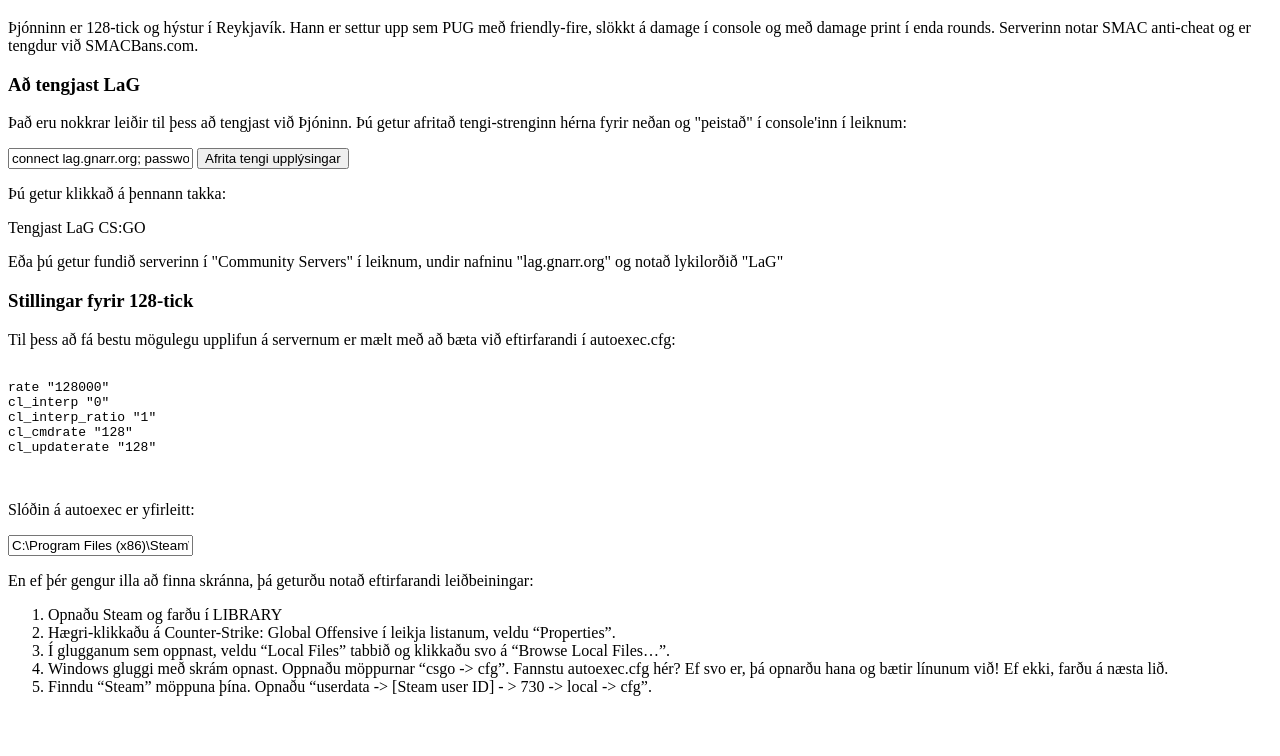
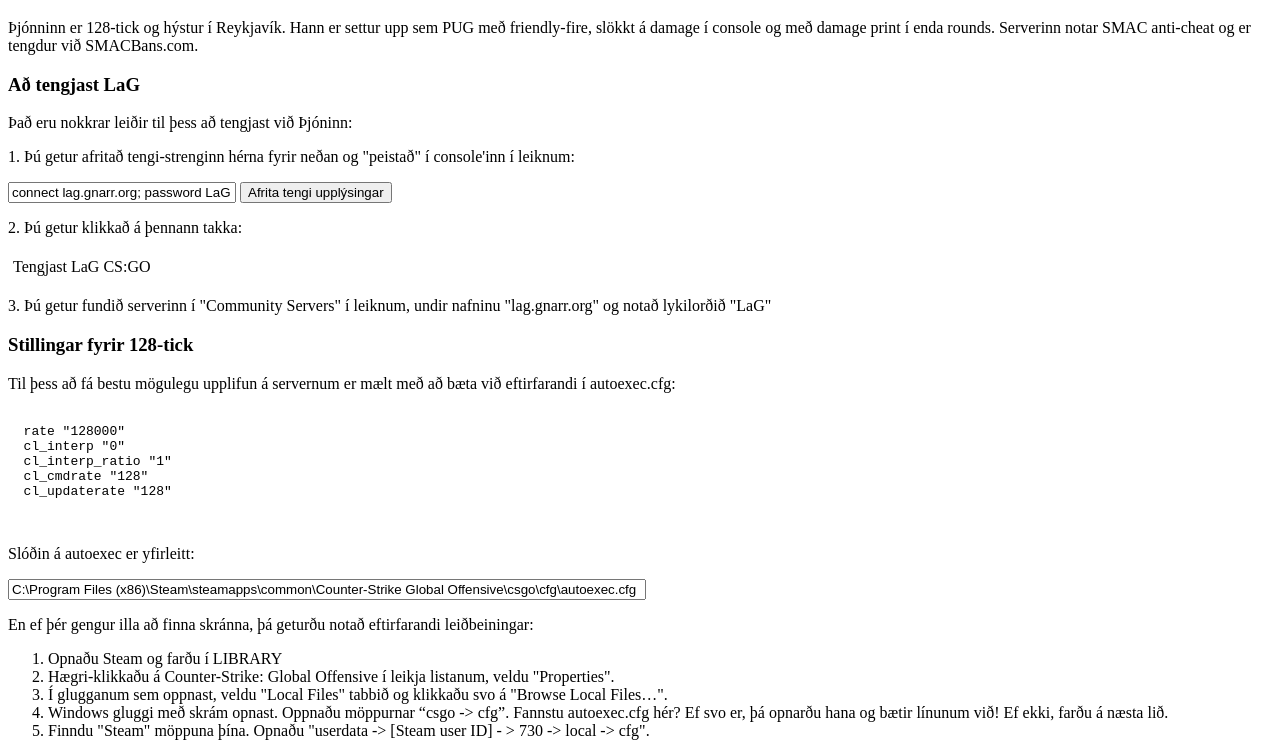
Before and after one commit to gnarr/gnarr.github.io, a plain HTML site: page index.html in a window 1280 px wide. Shown: the part 61-817 px from the top of the page. Drawn offline with Linux system fonts and the light colour scheme.

Commit message:
Update index.html

```diff
--- a/index.html
+++ b/index.html
@@ -9,6 +9,7 @@
 
       text-decoration: none;
       color: initial;
+      padding: 5px;
     }
     </style>
     <script>
@@ -28,37 +29,38 @@
 
   <h3>Að tengjast LaG</h3>
 
-  <p>Það eru nokkrar leiðir til þess að tengjast við Þjóninn. Þú getur afritað tengi-strenginn hérna fyrir neðan og "peistað" í console'inn í leiknum:</p>
-<input type="text" value="connect lag.gnarr.org; password LaG" id="connectionString" readonly>
+  <p>Það eru nokkrar leiðir til þess að tengjast við Þjóninn:</p>
+
+  <p>1. Þú getur afritað tengi-strenginn hérna fyrir neðan og "peistað" í console'inn í leiknum:</p>
+<input type="text" value="connect lag.gnarr.org; password LaG" id="connectionString" style="width: 220px;" readonly>
 <button onclick="copyToClipboard()">Afrita tengi upplýsingar</button>
 
-  <p>Þú getur klikkað á þennann takka: </p>
+  <p>2. Þú getur klikkað á þennann takka: </p>
   <a href="steam://connect/lag.gnarr.org/LaG" class="button">Tengjast LaG CS:GO</a>
 
-  <p>Eða þú getur fundið serverinn í "Community Servers" í leiknum, undir nafninu "lag.gnarr.org" og notað lykilorðið "LaG"</p>
+  <p>3. Þú getur fundið serverinn í "Community Servers" í leiknum, undir nafninu "lag.gnarr.org" og notað lykilorðið "LaG"</p>
 
   <h3>Stillingar fyrir 128-tick</h3>
 
   <p>Til þess að fá bestu mögulegu upplifun á servernum er mælt með að bæta við eftirfarandi í autoexec.cfg:</p>
-
   <pre>
     <code>
-rate "128000"
-cl_interp "0"
-cl_interp_ratio "1"
-cl_cmdrate "128"
-cl_updaterate "128"
+  rate "128000"
+  cl_interp "0"
+  cl_interp_ratio "1"
+  cl_cmdrate "128"
+  cl_updaterate "128"
     </code>
   </pre>
   <p>Slóðin á autoexec er yfirleitt:</p>
-  <input type="text" value="C:\Program Files (x86)\Steam\steamapps\common\Counter-Strike Global Offensive\csgo\cfg\autoexec.cfg" readonly>
+  <input type="text" value="C:\Program Files (x86)\Steam\steamapps\common\Counter-Strike Global Offensive\csgo\cfg\autoexec.cfg" style="width: 630px;" readonly>
   <p>En ef þér gengur illa að finna skránna, þá geturðu notað eftirfarandi leiðbeiningar:</p>
   <ol>
     <li>Opnaðu Steam og farðu í LIBRARY</li>
-    <li>Hægri-klikkaðu á Counter-Strike: Global Offensive í leikja listanum, veldu “Properties”.</li>
-    <li>Í glugganum sem oppnast, veldu “Local Files” tabbið og klikkaðu svo á “Browse Local Files…”.</li>
+    <li>Hægri-klikkaðu á Counter-Strike: Global Offensive í leikja listanum, veldu "Properties".</li>
+    <li>Í glugganum sem oppnast, veldu "Local Files" tabbið og klikkaðu svo á "Browse Local Files…".</li>
     <li>Windows gluggi með skrám opnast. Oppnaðu möppurnar “csgo -> cfg”. Fannstu autoexec.cfg hér? Ef svo er, þá opnarðu hana og bætir línunum við! Ef ekki, farðu á næsta lið.</li>
-    <li>Finndu “Steam” möppuna þína. Opnaðu “userdata -> [Steam user ID] - > 730 -> local -> cfg”.</li>
+    <li>Finndu "Steam" möppuna þína. Opnaðu "userdata -> [Steam user ID] - > 730 -> local -> cfg".</li>
   </ol>
 </body>
 </html>
```
